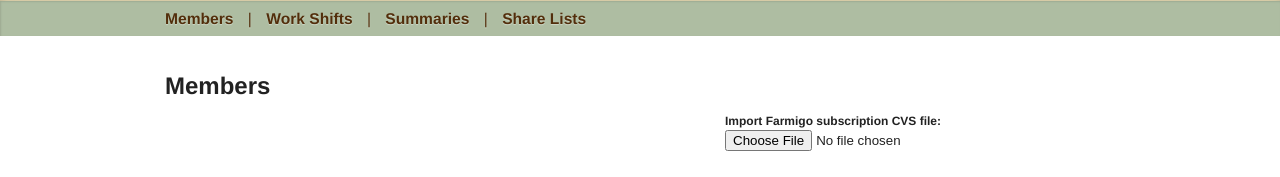
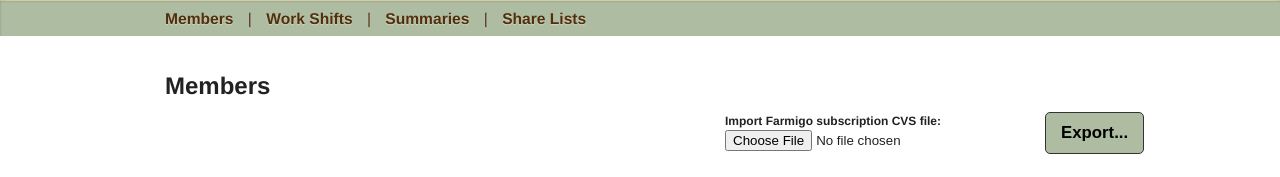
Before and after one commit to alexislin/gwcsa-heroku, a Django app: template gwcsa_heroku/templates/admin_members.html in a window 1280 px wide. Shown: the part 169-346 px from the top of the page. Run offline with Django 3.2, Linux system fonts and the light colour scheme; the template is opened without the code that fills it, so the values that code supplies are empty; some libraries are stand-ins or nearby versions.

Commit message:
add 'Export...' button on members page

```diff
--- a/gwcsa_heroku/templates/admin_members.html
+++ b/gwcsa_heroku/templates/admin_members.html
@@ -42,9 +42,7 @@
   </div>
 
   <div class="span-24 last below-8">
-    <div class="span-14">&nbsp;</div>
-    <div class="span-6">
-      <!-- TODO: this should really be in a dialog overlay -->
+    <div class="prepend-14 span-6">
       <form enctype="multipart/form-data" method="post">
         {% csrf_token %}
         <label for="csv-file">
@@ -55,6 +53,12 @@
         <br />
         &nbsp;<br />
         <input id="upload-button" type="submit" value="upload">
+      </form>
+    </div>
+    <div class="prepend-2 span-2 last">
+      <form enctype="multipart/form-data" method="post" action="/admin/members/export">
+        {% csrf_token %}
+        <input id="export-button" type="submit" value="Export...">
       </form>
     </div>
   </div>
```
